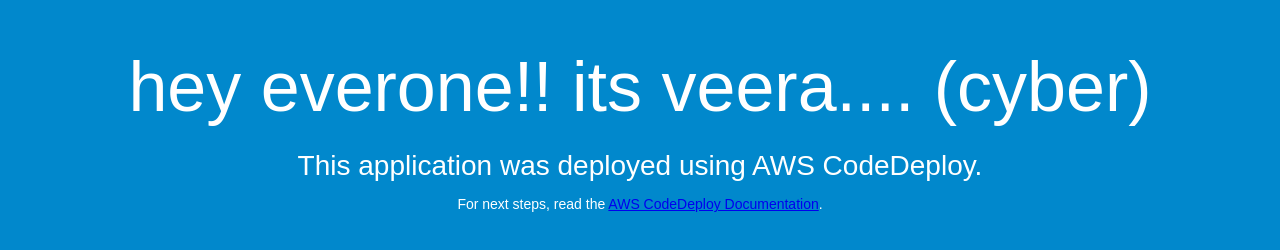
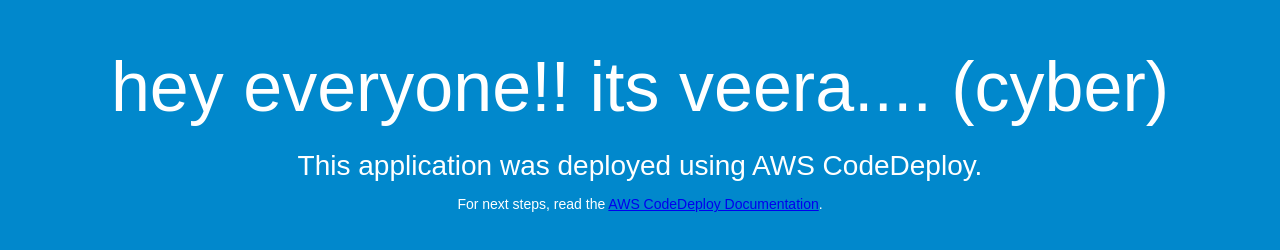
Before and after one commit to Veerah1999/funnypig, a plain HTML site: page index.html in a window 1280 px wide. Drawn offline with Linux system fonts and the light colour scheme.

Commit message:
Update index.html

```diff
--- a/index.html
+++ b/index.html
@@ -26,7 +26,7 @@
 </head>
 <body>
   <div align="center">
-    <h1>hey everone!! its veera....  (cyber)</h1>
+    <h1>hey everyone!! its veera....  (cyber)</h1>
     <h2>This application was deployed using AWS CodeDeploy.</h2>
     <p>For next steps, read the <a href="http://aws.amazon.com/documentation/codedeploy">AWS CodeDeploy Documentation</a>.</p>
   </div>
```
